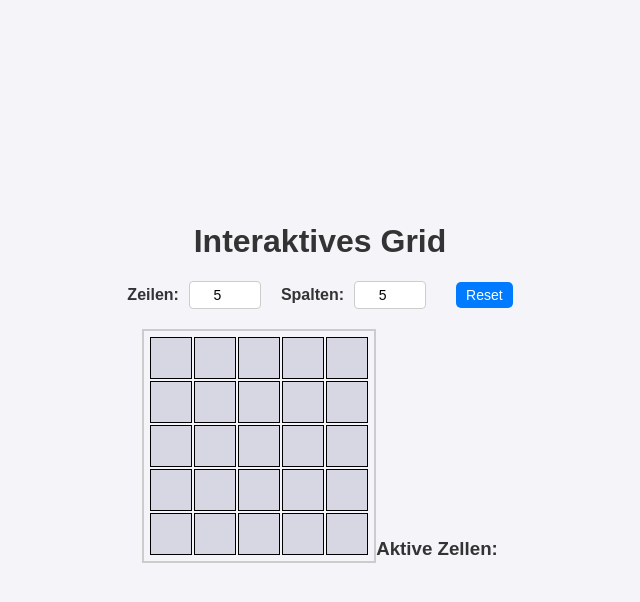
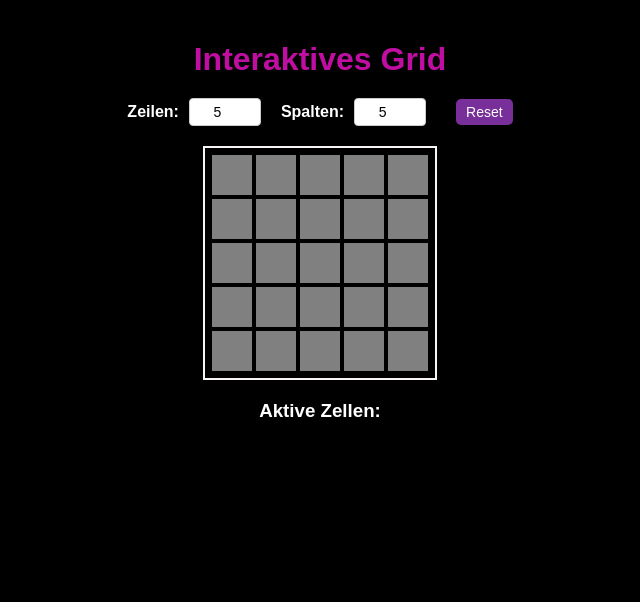
Before and after one commit to MiNo9015/interactive-grid, a React (Create React App) app: page / in a window 1280 px wide. Shown: the top 602 px of the page, without its empty margins (320-960 px from the left). Built offline with nearby package versions, Linux system fonts and the light colour scheme.

Commit message:
Änderungen an den .css und der funktionen der app

```diff
--- a/src/App.css
+++ b/src/App.css
@@ -2,6 +2,12 @@
   font-family: Arial, sans-serif;
   text-align: center;
   margin: 20px;
+}
+
+.title {
+  color: #c00ea2;
+  font-size: 2em;
+  margin-bottom: 20px;
 }
 
 .controls {
@@ -21,7 +27,7 @@ button {
 
 .grid-container {
   display: inline-block;
-  border: 2px solid #ccc;
+  border: 2px solid #f8f4f4;
   padding: 5px;
 }
 
@@ -32,18 +38,18 @@ button {
 .cell {
   width: 40px; /* Standard-Breite der Zellen */
   height: 40px; /* Standard-Höhe der Zellen */
-  background-color: rgb(215, 215, 228); /* Standard-Hintergrundfarbe */
+  background-color: grey; /* Standard-Hintergrundfarbe der Zellen */
   margin: 1px;
   border: 1px solid #000;
   cursor: pointer;
 }
 
 .cell.active {
-  background-color: green; /* Aktive Zellen sind grün */
+  background-color: green; /*Aktive Zellen grün */
 }
 
 .active-cells {
   margin-top: 20px;
-  text-align: left;
-  display: inline-block;
+  text-align: center;
+  display: center;
 }
--- a/src/App.js
+++ b/src/App.js
@@ -59,9 +59,21 @@ function App() {
     return grid; // Das gesamte Grid zurückgeben
   };
 
+
+ // Sortiere die Liste nach Reihen (row) und Spalten (column)
+  const sortedActiveCells = [...activeCells].sort((a, b) => {
+  const [rowA, colA] = a.split("-").map(Number);
+  const [rowB, colB] = b.split("-").map(Number);
+
+  // Zuerst nach Zeilen sortieren, dann nach Spalten
+  return rowA === rowB ? colA - colB : rowA - rowB;
+});
+
+
+
   return (
     <div className="App">
-      <h1>Interaktives Grid</h1>
+      <h1 className="title">Interaktives Grid</h1>
 
       {/* Steuerungselemente */}
       <div className="controls">
@@ -83,7 +95,7 @@ function App() {
             onChange={(e) => setColumns(Number(e.target.value))} // Aktualisiere die Spaltenanzahl
           />
         </label>
-        <button onClick={resetGrid}>Reset</button> {/* Button für Reset */}
+        <button onClick={resetGrid}>Reset</button> {/* Reset-Button */}
       </div>
 
       {/* Grid anzeigen */}
@@ -93,7 +105,7 @@ function App() {
       <div className="active-cells">
         <h3>Aktive Zellen:</h3>
         <ul>
-          {activeCells.map((cellId) => {
+          {sortedActiveCells.map((cellId) => {
             const [row, col] = cellId.split("-"); // ID in Zeile und Spalte aufteilen
             return (
               <li key={cellId}>
--- a/src/index.css
+++ b/src/index.css
@@ -3,11 +3,12 @@ body {
     margin: 0;
     padding: 0;
     font-family: Arial, sans-serif;
-    background-color: #f4f4f9;
-    color: #333;
+    background-color: #000000;
+    color: #ffffff;
     display: flex;
-    justify-content: center;
-    align-items: center;
+    padding-top: 20px;
+    justify-content: center; /*  */
+    align-items: flex-start;
     min-height: 100vh; /* Vollbild-Höhe */
   }
 
@@ -20,18 +21,17 @@ body {
 
   /* Entferne Standardformatierungen von Buttons */
   button {
-    background-color: #007bff;
+    background-color: #782f99;
     color: white;
     border: none;
     padding: 10px 15px;
     cursor: pointer;
     border-radius: 5px;
     font-size: 14px;
-    transition: background-color 0.3s ease;
   }
 
   button:hover {
-    background-color: #0056b3; /* Etwas dunkler bei Hover */
+    background-color: #0056b3; /* Bei Mouseover-Button (hover) Button andere Farbe zur Hervorhebung */
   }
 
   /* Standardstil für Input-Felder */
```
